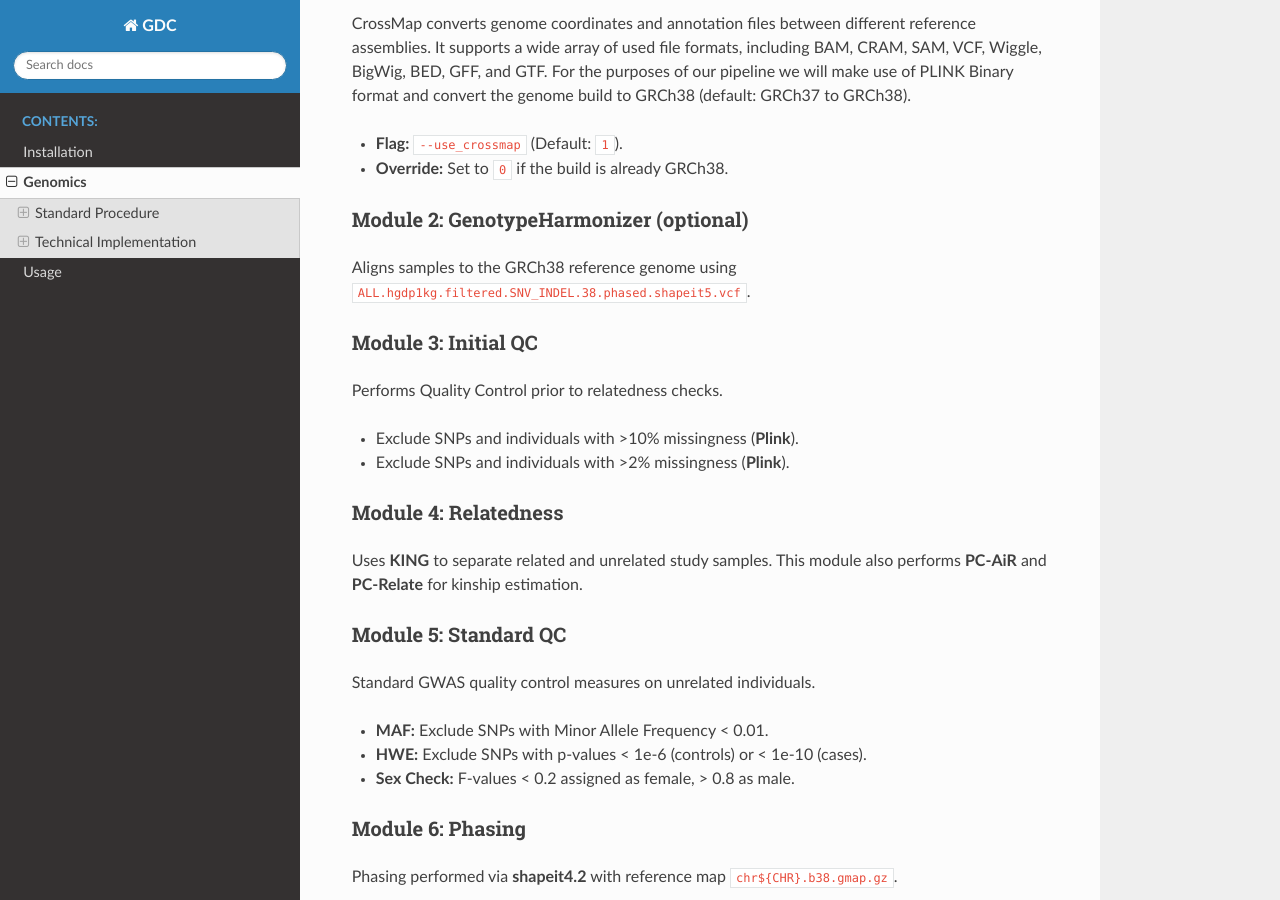
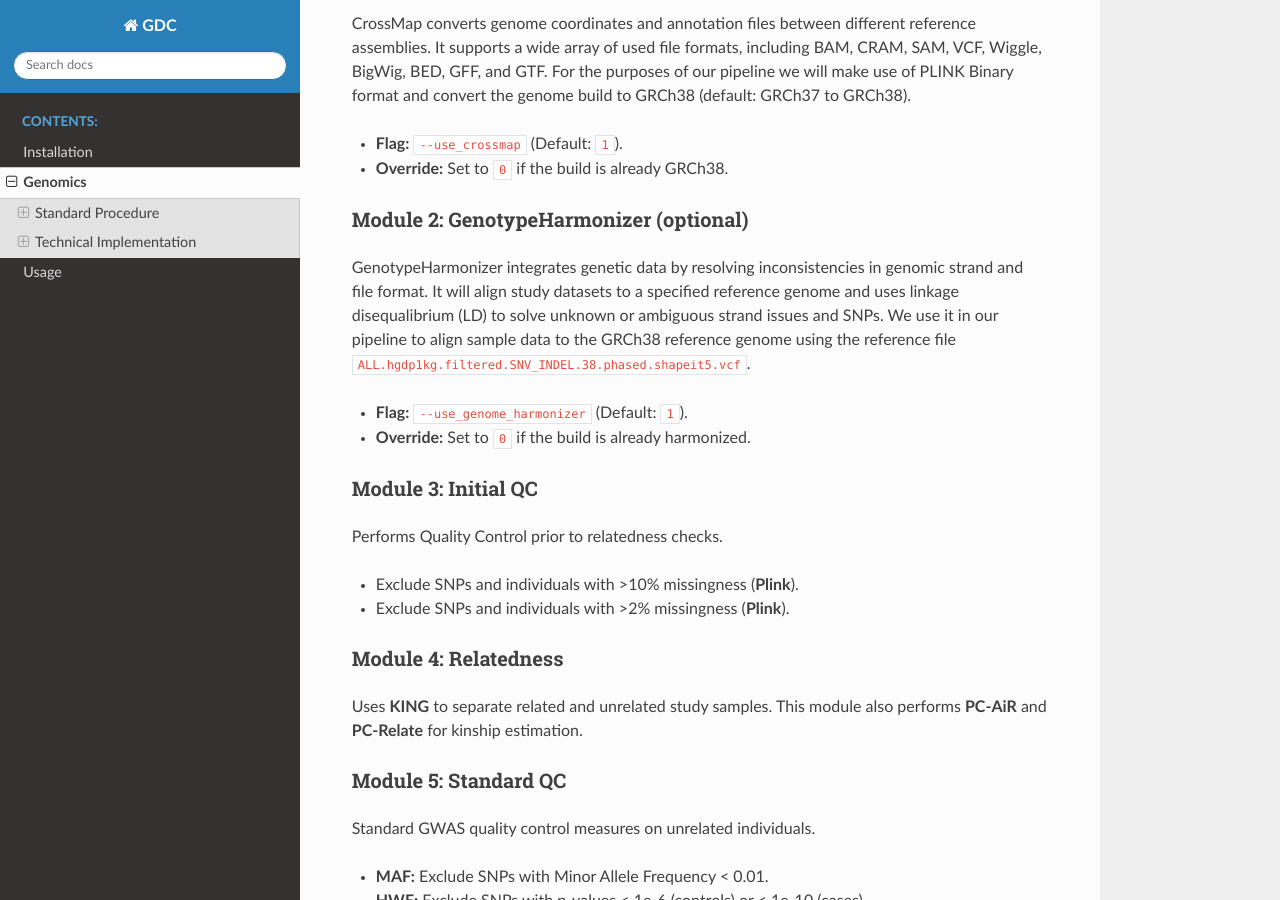
Before and after one commit to and02709/GDC, a Sphinx documentation site: the page built from docs/genomics.rst, in a window 1280 px wide and 900 px high, scrolled down 698 px. Built offline with Sphinx 7.4.7 and the Read the Docs theme 3.1.0, drawn with Linux system fonts in a browser that asks for light colours; pages that are not in the unit, such as notebooks, are missing from menus.

Commit message:
Enhance GenotypeHarmonizer module documentation
Expanded the description of the GenotypeHarmonizer module to include its purpose and functionality, along with additional flags and overrides.

```diff
--- a/docs/genomics.rst
+++ b/docs/genomics.rst
@@ -20,7 +20,10 @@ CrossMap converts genome coordinates and annotation files between different refe
 
 Module 2: GenotypeHarmonizer (optional)
 ~~~~~~~~~~~~~~~~~~~~~~~~~~~~~~~~~~~~~~~
-Aligns samples to the GRCh38 reference genome using ``ALL.hgdp1kg.filtered.SNV_INDEL.38.phased.shapeit5.vcf``.
+GenotypeHarmonizer integrates genetic data by resolving inconsistencies in genomic strand and file format.  It will align study datasets to a specified reference genome and uses linkage disequalibrium (LD) to solve unknown or ambiguous strand issues and SNPs.  We use it in our pipeline to align sample data to the GRCh38 reference genome using the reference file ``ALL.hgdp1kg.filtered.SNV_INDEL.38.phased.shapeit5.vcf``.
+
+* **Flag:** ``--use_genome_harmonizer`` (Default: ``1``).
+* **Override:** Set to ``0`` if the build is already harmonized.
 
 Module 3: Initial QC
 ~~~~~~~~~~~~~~~~~~~~
```
